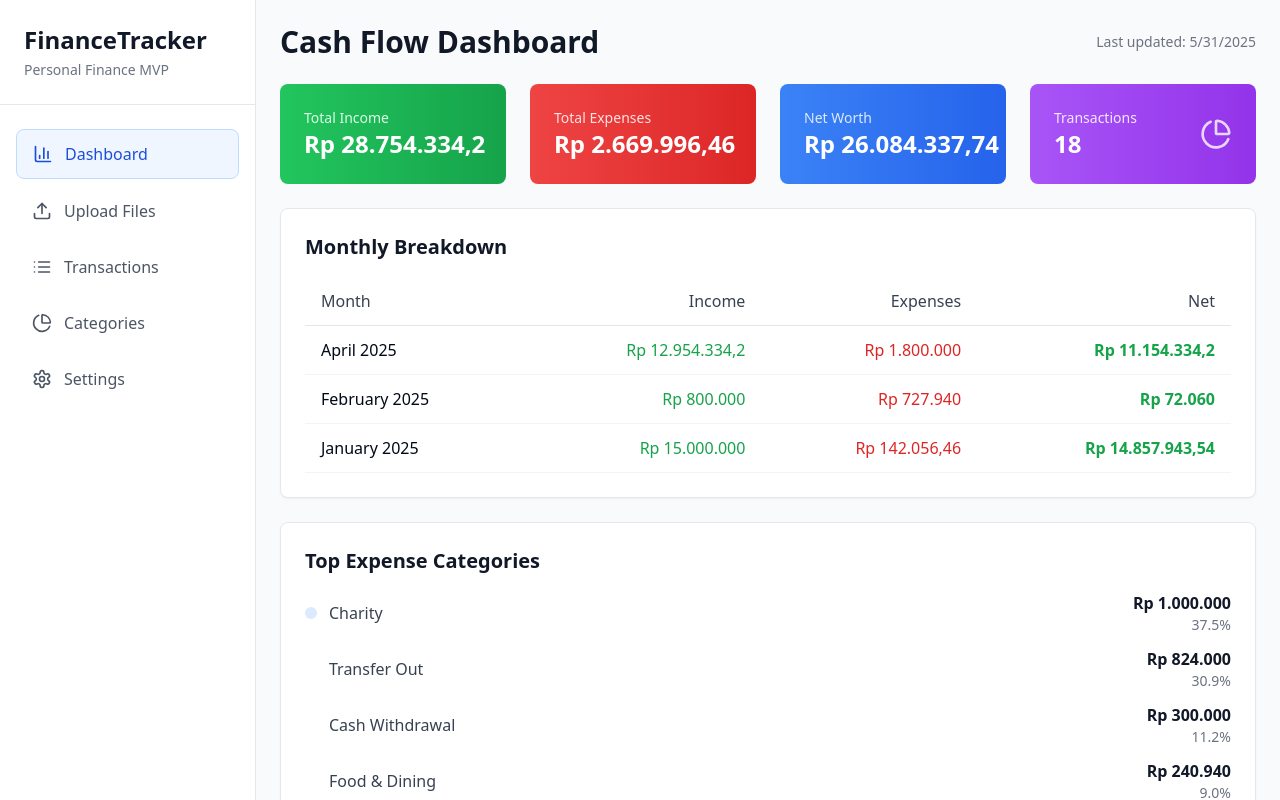
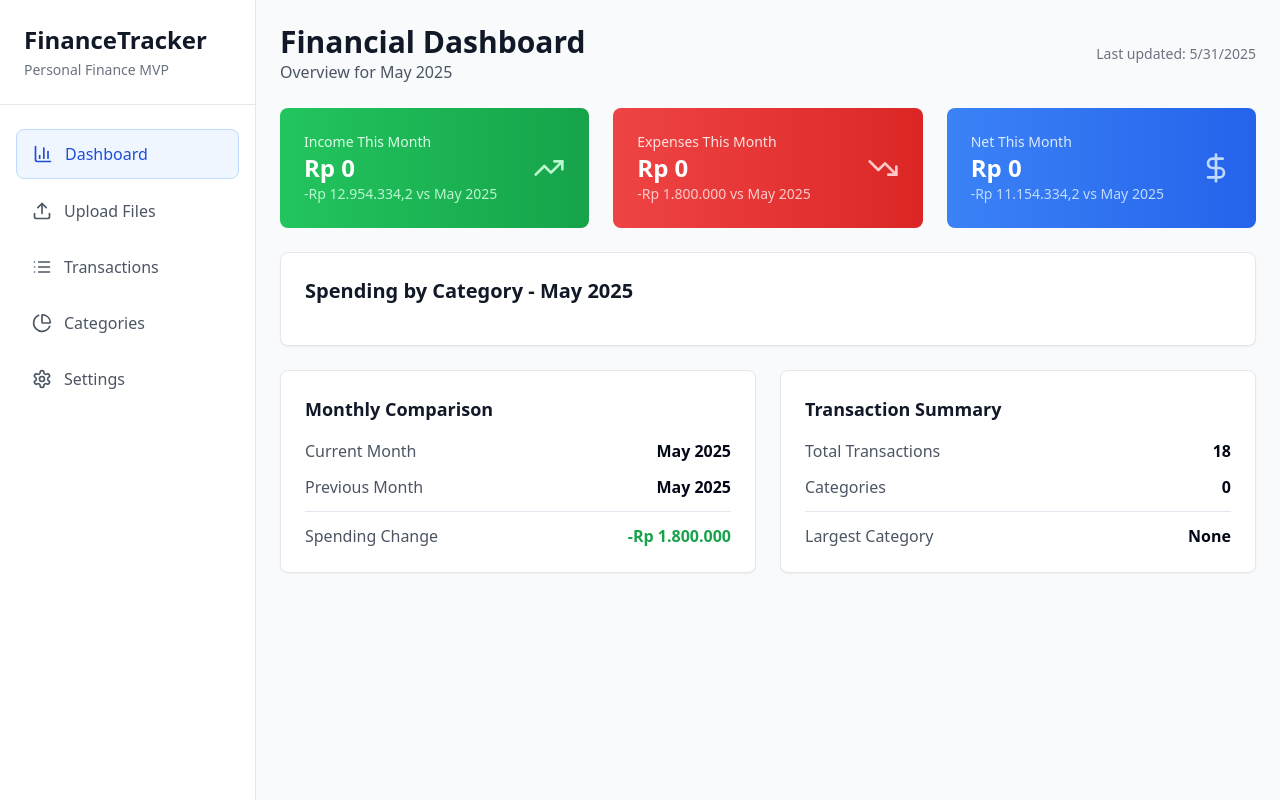
Before and after one commit to rikky-hermanto/personal-finance, a React (Vite) app: page / in a window 1280 px wide. Built offline with nearby package versions, Linux system fonts and the light colour scheme.

Commit message:
Enhance cash flow dashboard
Implement monthly summary with comparison to the previous month. Enable drill-down from aggregated data to detailed transaction views.

```diff
--- a/src/components/CashFlowDashboard.tsx
+++ b/src/components/CashFlowDashboard.tsx
@@ -1,66 +1,80 @@
 
-import { useMemo } from 'react';
+import { useState, useMemo } from 'react';
 import { Transaction } from '@/types/Transaction';
-import { TrendingUp, TrendingDown, DollarSign, PieChart } from 'lucide-react';
+import { TrendingUp, TrendingDown, DollarSign, PieChart, Calendar, ChevronRight } from 'lucide-react';
+import DrillDownView from './DrillDownView';
 
 interface CashFlowDashboardProps {
   transactions: Transaction[];
 }
 
 const CashFlowDashboard = ({ transactions }: CashFlowDashboardProps) => {
-  const monthlyData = useMemo(() => {
-    const monthlyMap = new Map<string, { income: number; expenses: number; balance: number }>();
+  const [drillDownCategory, setDrillDownCategory] = useState<string | null>(null);
 
-    transactions.forEach(transaction => {
-      const date = new Date(transaction.date);
-      const monthKey = `${date.getFullYear()}-${String(date.getMonth() + 1).padStart(2, '0')}`;
+  const { currentMonthData, previousMonthData, categoryBreakdown } = useMemo(() => {
+    const now = new Date();
+    const currentMonth = `${now.getFullYear()}-${String(now.getMonth() + 1).padStart(2, '0')}`;
+    const previousMonth = `${now.getFullYear()}-${String(now.getMonth()).padStart(2, '0')}`;
 
-      if (!monthlyMap.has(monthKey)) {
-        monthlyMap.set(monthKey, { income: 0, expenses: 0, balance: 0 });
-      }
-
-      const monthData = monthlyMap.get(monthKey)!;
-      if (transaction.type === 'income') {
-        monthData.income += Math.abs(transaction.amount);
-      } else {
-        monthData.expenses += Math.abs(transaction.amount);
-      }
-      monthData.balance = monthData.income - monthData.expenses;
+    const currentMonthTransactions = transactions.filter(t => {
+      const transactionMonth = `${new Date(t.date).getFullYear()}-${String(new Date(t.date).getMonth() + 1).padStart(2, '0')}`;
+      return transactionMonth === currentMonth;
     });
 
-    return Array.from(monthlyMap.entries())
-      .map(([month, data]) => ({ month, ...data }))
-      .sort((a, b) => b.month.localeCompare(a.month));
-  }, [transactions]);
+    const previousMonthTransactions = transactions.filter(t => {
+      const transactionMonth = `${new Date(t.date).getFullYear()}-${String(new Date(t.date).getMonth() + 1).padStart(2, '0')}`;
+      return transactionMonth === previousMonth;
+    });
 
-  const totalData = useMemo(() => {
-    return transactions.reduce(
-      (acc, transaction) => {
-        if (transaction.type === 'income') {
-          acc.totalIncome += Math.abs(transaction.amount);
+    const currentMonthData = currentMonthTransactions.reduce(
+      (acc, t) => {
+        if (t.type === 'income') {
+          acc.income += Math.abs(t.amount);
         } else {
-          acc.totalExpenses += Math.abs(transaction.amount);
+          acc.expenses += Math.abs(t.amount);
         }
         return acc;
       },
-      { totalIncome: 0, totalExpenses: 0 }
+      { income: 0, expenses: 0 }
     );
-  }, [transactions]);
 
-  const categoryData = useMemo(() => {
-    const categoryMap = new Map<string, number>();
+    const previousMonthData = previousMonthTransactions.reduce(
+      (acc, t) => {
+        if (t.type === 'income') {
+          acc.income += Math.abs(t.amount);
+        } else {
+          acc.expenses += Math.abs(t.amount);
+        }
+        return acc;
+      },
+      { income: 0, expenses: 0 }
+    );
 
-    transactions.forEach(transaction => {
-      if (transaction.type === 'expense') {
-        const current = categoryMap.get(transaction.category) || 0;
-        categoryMap.set(transaction.category, current + Math.abs(transaction.amount));
+    // Category breakdown for current month
+    const categoryMap = new Map<string, { amount: number; transactions: Transaction[] }>();
+    currentMonthTransactions.forEach(t => {
+      if (t.type === 'expense') {
+        if (!categoryMap.has(t.category)) {
+          categoryMap.set(t.category, { amount: 0, transactions: [] });
+        }
+        const categoryData = categoryMap.get(t.category)!;
+        categoryData.amount += Math.abs(t.amount);
+        categoryData.transactions.push(t);
       }
     });
 
-    return Array.from(categoryMap.entries())
-      .map(([category, amount]) => ({ category, amount }))
-      .sort((a, b) => b.amount - a.amount)
-      .slice(0, 5);
+    const categoryBreakdown = Array.from(categoryMap.entries())
+      .map(([category, data]) => ({
+        category,
+        amount: data.amount,
+        transactions: data.transactions,
+        previousAmount: previousMonthTransactions
+          .filter(t => t.type === 'expense' && t.category === category)
+          .reduce((sum, t) => sum + Math.abs(t.amount), 0)
+      }))
+      .sort((a, b) => b.amount - a.amount);
+
+    return { currentMonthData, previousMonthData, categoryBreakdown };
   }, [transactions]);
 
   const formatCurrency = (amount: number) => {
@@ -71,32 +85,60 @@ const CashFlowDashboard = ({ transactions }: CashFlowDashboardProps) => {
     }).format(amount);
   };
 
-  const formatMonth = (monthString: string) => {
-    const [year, month] = monthString.split('-');
-    return new Date(parseInt(year), parseInt(month) - 1).toLocaleDateString('en-US', {
-      month: 'long',
-      year: 'numeric',
-    });
-  };
+  const currentMonth = new Date().toLocaleDateString('en-US', {
+    month: 'long',
+    year: 'numeric',
+  });
 
-  const netWorth = totalData.totalIncome - totalData.totalExpenses;
+  const previousMonth = new Date(new Date().setMonth(new Date().getMonth() - 1)).toLocaleDateString('en-US', {
+    month: 'long',
+    year: 'numeric',
+  });
+
+  const netWorth = currentMonthData.income - currentMonthData.expenses;
+  const previousNetWorth = previousMonthData.income - previousMonthData.expenses;
+  const netWorthChange = netWorth - previousNetWorth;
+
+  const incomeChange = currentMonthData.income - previousMonthData.income;
+  const expenseChange = currentMonthData.expenses - previousMonthData.expenses;
+
+  if (drillDownCategory) {
+    const categoryData = categoryBreakdown.find(c => c.category === drillDownCategory);
+    if (categoryData) {
+      return (
+        <DrillDownView
+          category={drillDownCategory}
+          transactions={categoryData.transactions}
+          monthTotal={categoryData.amount}
+          previousMonthTotal={categoryData.previousAmount}
+          onBack={() => setDrillDownCategory(null)}
+        />
+      );
+    }
+  }
 
   return (
     <div className="space-y-6">
       <div className="flex justify-between items-center">
-        <h2 className="text-3xl font-bold text-gray-900">Cash Flow Dashboard</h2>
+        <div>
+          <h2 className="text-3xl font-bold text-gray-900">Financial Dashboard</h2>
+          <p className="text-gray-600">Overview for {currentMonth}</p>
+        </div>
         <div className="text-sm text-gray-500">
           Last updated: {new Date().toLocaleDateString()}
         </div>
       </div>
 
-      {/* Summary Cards */}
-      <div className="grid grid-cols-1 md:grid-cols-4 gap-6">
+      {/* Current Month Summary */}
+      <div className="grid grid-cols-1 md:grid-cols-3 gap-6">
         <div className="bg-gradient-to-r from-green-500 to-green-600 rounded-lg p-6 text-white">
           <div className="flex items-center justify-between">
             <div>
-              <p className="text-green-100 text-sm font-medium">Total Income</p>
-              <p className="text-2xl font-bold">{formatCurrency(totalData.totalIncome)}</p>
+              <p className="text-green-100 text-sm font-medium">Income This Month</p>
+              <p className="text-2xl font-bold">{formatCurrency(currentMonthData.income)}</p>
+              <p className="text-green-200 text-sm">
+                {incomeChange >= 0 ? '+' : ''}{formatCurrency(incomeChange)} vs {previousMonth}
+              </p>
             </div>
             <TrendingUp className="w-8 h-8 text-green-200" />
           </div>
@@ -105,8 +147,11 @@ const CashFlowDashboard = ({ transactions }: CashFlowDashboardProps) => {
         <div className="bg-gradient-to-r from-red-500 to-red-600 rounded-lg p-6 text-white">
           <div className="flex items-center justify-between">
             <div>
-              <p className="text-red-100 text-sm font-medium">Total Expenses</p>
-              <p className="text-2xl font-bold">{formatCurrency(totalData.totalExpenses)}</p>
+              <p className="text-red-100 text-sm font-medium">Expenses This Month</p>
+              <p className="text-2xl font-bold">{formatCurrency(currentMonthData.expenses)}</p>
+              <p className="text-red-200 text-sm">
+                {expenseChange >= 0 ? '+' : ''}{formatCurrency(expenseChange)} vs {previousMonth}
+              </p>
             </div>
             <TrendingDown className="w-8 h-8 text-red-200" />
           </div>
@@ -115,78 +160,107 @@ const CashFlowDashboard = ({ transactions }: CashFlowDashboardProps) => {
         <div className={`bg-gradient-to-r ${netWorth >= 0 ? 'from-blue-500 to-blue-600' : 'from-orange-500 to-orange-600'} rounded-lg p-6 text-white`}>
           <div className="flex items-center justify-between">
             <div>
-              <p className="text-blue-100 text-sm font-medium">Net Worth</p>
+              <p className="text-blue-100 text-sm font-medium">Net This Month</p>
               <p className="text-2xl font-bold">{formatCurrency(netWorth)}</p>
+              <p className="text-blue-200 text-sm">
+                {netWorthChange >= 0 ? '+' : ''}{formatCurrency(netWorthChange)} vs {previousMonth}
+              </p>
             </div>
             <DollarSign className="w-8 h-8 text-blue-200" />
           </div>
         </div>
-
-        <div className="bg-gradient-to-r from-purple-500 to-purple-600 rounded-lg p-6 text-white">
-          <div className="flex items-center justify-between">
-            <div>
-              <p className="text-purple-100 text-sm font-medium">Transactions</p>
-              <p className="text-2xl font-bold">{transactions.length}</p>
-            </div>
-            <PieChart className="w-8 h-8 text-purple-200" />
-          </div>
-        </div>
       </div>
 
-      {/* Monthly Breakdown */}
+      {/* Spending by Category - Drill Down */}
       <div className="bg-white rounded-lg shadow-sm border border-gray-200 p-6">
-        <h3 className="text-xl font-semibold text-gray-900 mb-4">Monthly Breakdown</h3>
-        <div className="overflow-x-auto">
-          <table className="w-full">
-            <thead>
-              <tr className="border-b border-gray-200">
-                <th className="text-left py-3 px-4 font-medium text-gray-700">Month</th>
-                <th className="text-right py-3 px-4 font-medium text-gray-700">Income</th>
-                <th className="text-right py-3 px-4 font-medium text-gray-700">Expenses</th>
-                <th className="text-right py-3 px-4 font-medium text-gray-700">Net</th>
-              </tr>
-            </thead>
-            <tbody>
-              {monthlyData.map((month) => (
-                <tr key={month.month} className="border-b border-gray-100 hover:bg-gray-50">
-                  <td className="py-3 px-4 font-medium">{formatMonth(month.month)}</td>
-                  <td className="py-3 px-4 text-right text-green-600 font-medium">
-                    {formatCurrency(month.income)}
-                  </td>
-                  <td className="py-3 px-4 text-right text-red-600 font-medium">
-                    {formatCurrency(month.expenses)}
-                  </td>
-                  <td className={`py-3 px-4 text-right font-bold ${
-                    month.balance >= 0 ? 'text-green-600' : 'text-red-600'
-                  }`}>
-                    {formatCurrency(month.balance)}
-                  </td>
-                </tr>
-              ))}
-            </tbody>
-          </table>
-        </div>
-      </div>
+        <h3 className="text-xl font-semibold text-gray-900 mb-4">
+          Spending by Category - {currentMonth}
+        </h3>
+        <div className="space-y-3">
+          {categoryBreakdown.slice(0, 6).map((category) => {
+            const percentage = currentMonthData.expenses > 0
+              ? (category.amount / currentMonthData.expenses) * 100
+              : 0;
+            const change = category.amount - category.previousAmount;
+            const changePercentage = category.previousAmount > 0
+              ? ((change / category.previousAmount) * 100)
+              : 0;
 
-      {/* Top Expense Categories */}
-      <div className="bg-white rounded-lg shadow-sm border border-gray-200 p-6">
-        <h3 className="text-xl font-semibold text-gray-900 mb-4">Top Expense Categories</h3>
-        <div className="space-y-3">
-          {categoryData.map((category, index) => {
-            const percentage = (category.amount / totalData.totalExpenses) * 100;
             return (
-              <div key={category.category} className="flex items-center justify-between">
-                <div className="flex items-center">
-                  <div className={`w-3 h-3 rounded-full mr-3 bg-blue-${(index + 1) * 100}`}></div>
-                  <span className="font-medium text-gray-700">{category.category}</span>
+              <div
+                key={category.category}
+                className="flex items-center justify-between p-3 rounded-lg hover:bg-gray-50 cursor-pointer transition-colors"
+                onClick={() => setDrillDownCategory(category.category)}
+              >
+                <div className="flex items-center space-x-3">
+                  <div className="w-3 h-3 rounded-full bg-blue-500"></div>
+                  <div>
+                    <p className="font-medium text-gray-900">{category.category}</p>
+                    <p className="text-sm text-gray-500">
+                      {category.transactions.length} transactions
+                    </p>
+                  </div>
                 </div>
-                <div className="text-right">
-                  <div className="font-semibold text-gray-900">{formatCurrency(category.amount)}</div>
-                  <div className="text-sm text-gray-500">{percentage.toFixed(1)}%</div>
+                <div className="flex items-center space-x-4">
+                  <div className="text-right">
+                    <p className="font-semibold text-gray-900">{formatCurrency(category.amount)}</p>
+                    <p className="text-sm text-gray-500">{percentage.toFixed(1)}% of expenses</p>
+                    <p className={`text-xs ${change >= 0 ? 'text-red-600' : 'text-green-600'}`}>
+                      {change >= 0 ? '+' : ''}{changePercentage.toFixed(1)}% vs last month
+                    </p>
+                  </div>
+                  <ChevronRight className="w-5 h-5 text-gray-400" />
                 </div>
               </div>
             );
           })}
+        </div>
+      </div>
+
+      {/* Quick Stats */}
+      <div className="grid grid-cols-1 md:grid-cols-2 gap-6">
+        <div className="bg-white rounded-lg shadow-sm border border-gray-200 p-6">
+          <h3 className="text-lg font-semibold text-gray-900 mb-4">Monthly Comparison</h3>
+          <div className="space-y-3">
+            <div className="flex justify-between items-center">
+              <span className="text-gray-600">Current Month</span>
+              <span className="font-semibold">{currentMonth}</span>
+            </div>
+            <div className="flex justify-between items-center">
+              <span className="text-gray-600">Previous Month</span>
+              <span className="font-semibold">{previousMonth}</span>
+            </div>
+            <div className="border-t pt-3">
+              <div className="flex justify-between items-center">
+                <span className="text-gray-600">Spending Change</span>
+                <span className={`font-semibold ${expenseChange >= 0 ? 'text-red-600' : 'text-green-600'}`}>
+                  {expenseChange >= 0 ? '+' : ''}{formatCurrency(expenseChange)}
+                </span>
+              </div>
+            </div>
+          </div>
+        </div>
+
+        <div className="bg-white rounded-lg shadow-sm border border-gray-200 p-6">
+          <h3 className="text-lg font-semibold text-gray-900 mb-4">Transaction Summary</h3>
+          <div className="space-y-3">
+            <div className="flex justify-between items-center">
+              <span className="text-gray-600">Total Transactions</span>
+              <span className="font-semibold">{transactions.length}</span>
+            </div>
+            <div className="flex justify-between items-center">
+              <span className="text-gray-600">Categories</span>
+              <span className="font-semibold">{categoryBreakdown.length}</span>
+            </div>
+            <div className="border-t pt-3">
+              <div className="flex justify-between items-center">
+                <span className="text-gray-600">Largest Category</span>
+                <span className="font-semibold">
+                  {categoryBreakdown[0]?.category || 'None'}
+                </span>
+              </div>
+            </div>
+          </div>
         </div>
       </div>
     </div>
--- /dev/null
+++ b/src/components/DrillDownView.tsx
@@ -0,0 +1,153 @@
+
+import { useState } from 'react';
+import { Transaction } from '@/types/Transaction';
+import { ArrowLeft, Calendar, TrendingUp, TrendingDown } from 'lucide-react';
+import { Button } from '@/components/ui/button';
+
+interface DrillDownViewProps {
+  category: string;
+  transactions: Transaction[];
+  monthTotal: number;
+  previousMonthTotal: number;
+  onBack: () => void;
+}
+
+const DrillDownView = ({
+  category,
+  transactions,
+  monthTotal,
+  previousMonthTotal,
+  onBack
+}: DrillDownViewProps) => {
+  const formatCurrency = (amount: number) => {
+    return new Intl.NumberFormat('id-ID', {
+      style: 'currency',
+      currency: 'IDR',
+      minimumFractionDigits: 0,
+    }).format(Math.abs(amount));
+  };
+
+  const formatDate = (dateString: string) => {
+    return new Date(dateString).toLocaleDateString('id-ID', {
+      day: '2-digit',
+      month: 'short',
+      year: 'numeric',
+    });
+  };
+
+  const monthChange = monthTotal - previousMonthTotal;
+  const monthChangePercentage = previousMonthTotal > 0
+    ? ((monthChange / previousMonthTotal) * 100)
+    : 0;
+
+  const currentMonth = new Date().toLocaleDateString('en-US', {
+    month: 'long',
+    year: 'numeric',
+  });
+
+  return (
+    <div className="space-y-6">
+      <div className="flex items-center gap-4">
+        <Button onClick={onBack} variant="outline" size="sm">
+          <ArrowLeft className="w-4 h-4 mr-2" />
+          Back to Dashboard
+        </Button>
+        <div>
+          <h2 className="text-3xl font-bold text-gray-900">{category}</h2>
+          <p className="text-gray-600">Detailed breakdown for {currentMonth}</p>
+        </div>
+      </div>
+
+      {/* Category Summary */}
+      <div className="grid grid-cols-1 md:grid-cols-3 gap-6">
+        <div className="bg-white rounded-lg shadow-sm border border-gray-200 p-6">
+          <div className="flex items-center justify-between">
+            <div>
+              <p className="text-gray-600 text-sm font-medium">This Month</p>
+              <p className="text-2xl font-bold text-gray-900">{formatCurrency(monthTotal)}</p>
+            </div>
+            <Calendar className="w-8 h-8 text-blue-500" />
+          </div>
+        </div>
+
+        <div className="bg-white rounded-lg shadow-sm border border-gray-200 p-6">
+          <div className="flex items-center justify-between">
+            <div>
+              <p className="text-gray-600 text-sm font-medium">Previous Month</p>
+              <p className="text-2xl font-bold text-gray-900">{formatCurrency(previousMonthTotal)}</p>
+            </div>
+            <Calendar className="w-8 h-8 text-gray-400" />
+          </div>
+        </div>
+
+        <div className="bg-white rounded-lg shadow-sm border border-gray-200 p-6">
+          <div className="flex items-center justify-between">
+            <div>
+              <p className="text-gray-600 text-sm font-medium">Change</p>
+              <p className={`text-2xl font-bold ${monthChange >= 0 ? 'text-red-600' : 'text-green-600'}`}>
+                {monthChange >= 0 ? '+' : ''}{formatCurrency(monthChange)}
+              </p>
+              <p className={`text-sm ${monthChange >= 0 ? 'text-red-600' : 'text-green-600'}`}>
+                {monthChangePercentage >= 0 ? '+' : ''}{monthChangePercentage.toFixed(1)}%
+              </p>
+            </div>
+            {monthChange >= 0 ? (
+              <TrendingUp className="w-8 h-8 text-red-500" />
+            ) : (
+              <TrendingDown className="w-8 h-8 text-green-500" />
+            )}
+          </div>
+        </div>
+      </div>
+
+      {/* Transactions Table */}
+      <div className="bg-white rounded-lg shadow-sm border border-gray-200">
+        <div className="p-6 border-b border-gray-200">
+          <h3 className="text-xl font-semibold text-gray-900">
+            All {category} Transactions ({transactions.length})
+          </h3>
+        </div>
+        <div className="overflow-x-auto">
+          <table className="w-full">
+            <thead className="bg-gray-50">
+              <tr>
+                <th className="px-6 py-3 text-left text-xs font-medium text-gray-500 uppercase tracking-wider">
+                  Date
+                </th>
+                <th className="px-6 py-3 text-left text-xs font-medium text-gray-500 uppercase tracking-wider">
+                  Description
+                </th>
+                <th className="px-6 py-3 text-left text-xs font-medium text-gray-500 uppercase tracking-wider">
+                  Amount
+                </th>
+                <th className="px-6 py-3 text-left text-xs font-medium text-gray-500 uppercase tracking-wider">
+                  Bank
+                </th>
+              </tr>
+            </thead>
+            <tbody className="bg-white divide-y divide-gray-200">
+              {transactions.map((transaction) => (
+                <tr key={transaction.id} className="hover:bg-gray-50">
+                  <td className="px-6 py-4 whitespace-nowrap text-sm text-gray-900">
+                    {formatDate(transaction.date)}
+                  </td>
+                  <td className="px-6 py-4 text-sm text-gray-900 max-w-xs">
+                    {transaction.description}
+                  </td>
+                  <td className="px-6 py-4 whitespace-nowrap text-sm font-medium text-red-600">
+                    -{formatCurrency(transaction.amount)}
+                  </td>
+                  <td className="px-6 py-4 whitespace-nowrap text-sm text-gray-500">
+                    {transaction.bank}
+                  </td>
+                </tr>
+              ))}
+            </tbody>
+          </table>
+        </div>
+      </div>
+    </div>
+  );
+};
+
+export default DrillDownView;
```
